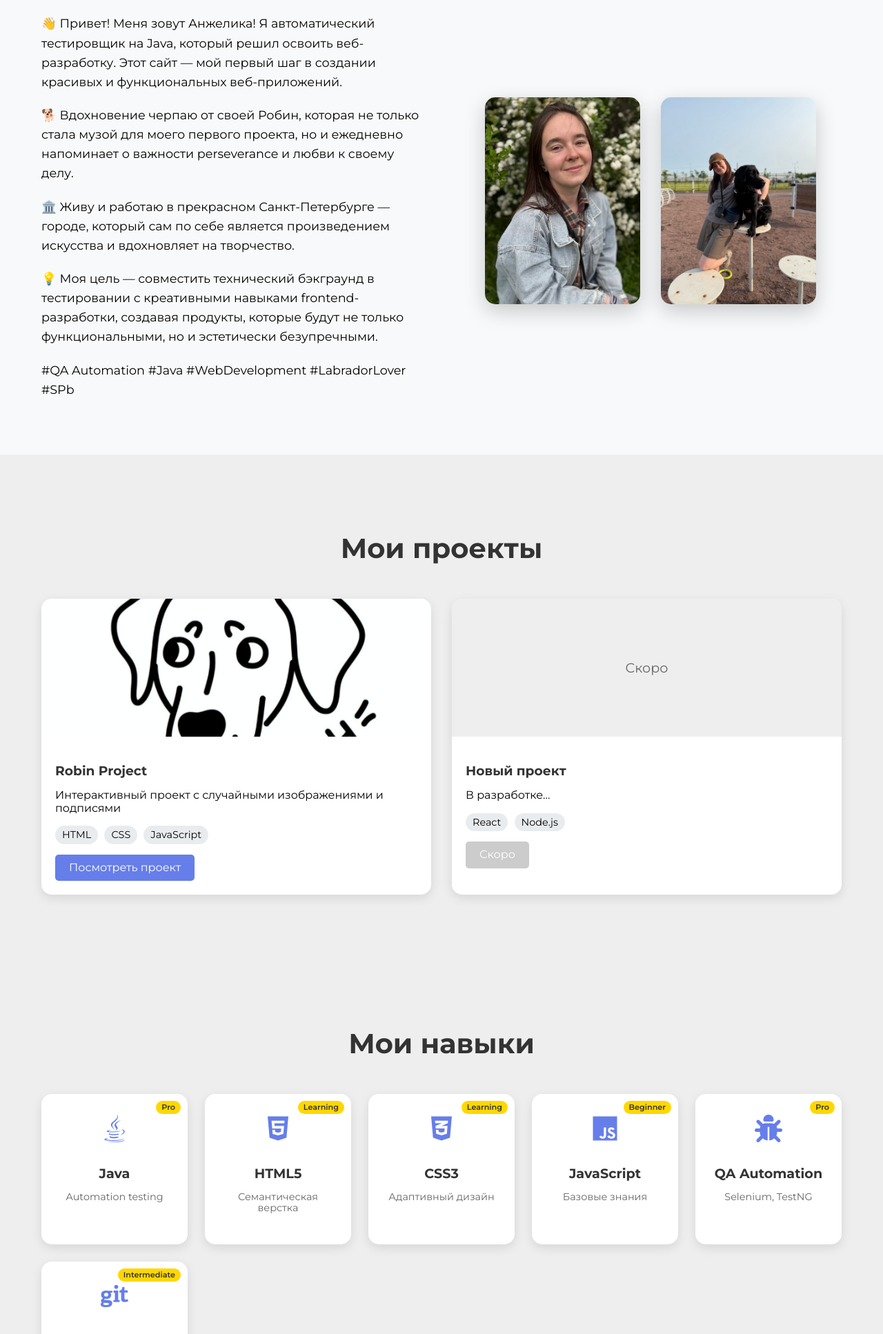
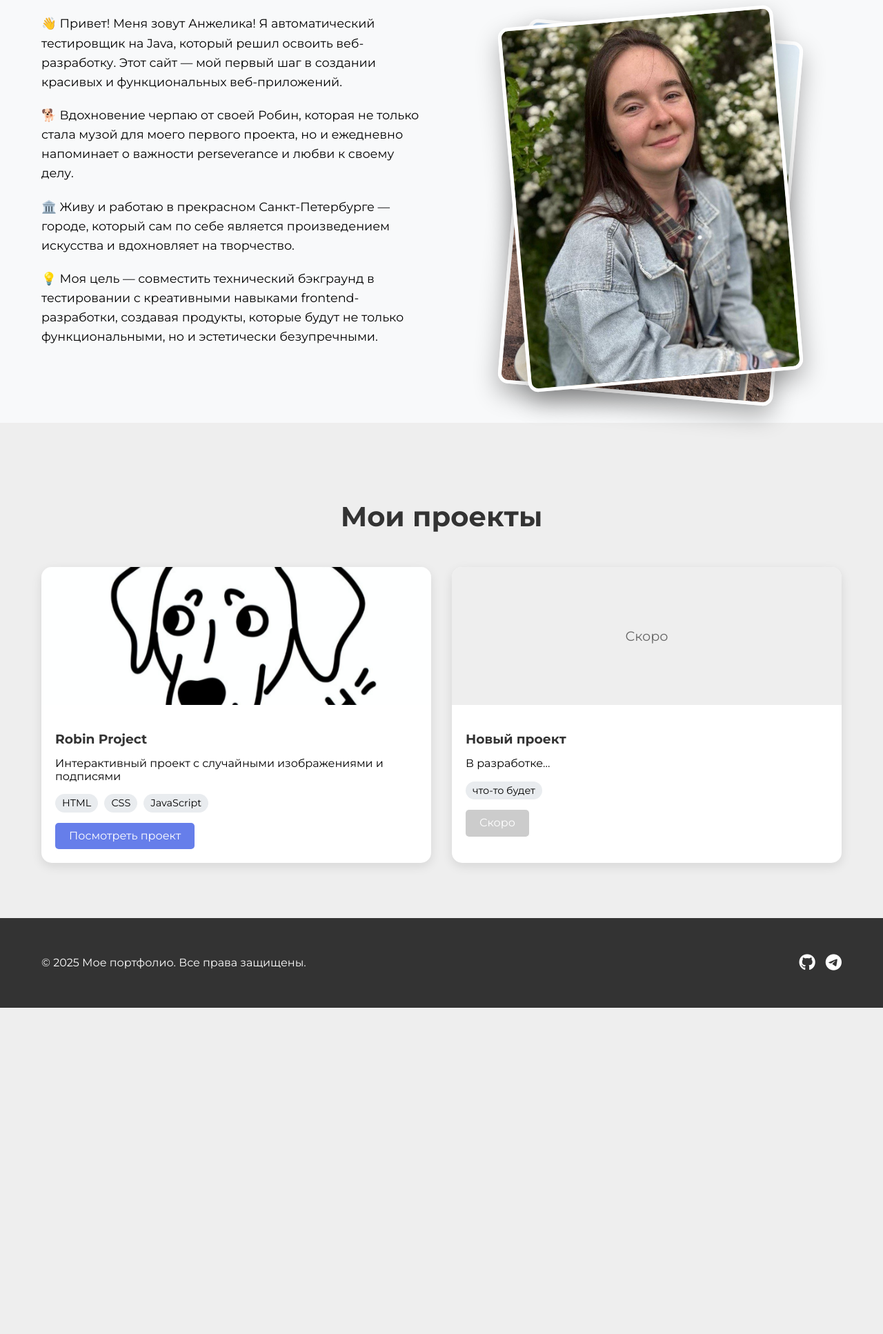
Before and after one commit to epnchnv/epnchnv.github.io, a plain HTML site: page index.html in a window 1280 px wide. Shown: the part 866-2800 px from the top of the page at 69% size. After the commit the page ends 2327 px from the top, so only its background shows below. Drawn offline with nearby package versions, Linux system fonts and the light colour scheme; a script that the page names is missing.

Commit message:
исправила стили для главной страницы

```diff
--- a/index.html
+++ b/index.html
@@ -50,9 +50,6 @@
               <a class="menu__list-link" href="#projects">Проекты</a>
             </li>
             <li class="menu__list-item">
-              <a class="menu__list-link" href="#skills">Навыки</a>
-            </li>
-            <li class="menu__list-item">
               <a class="menu__list-link" href="./robin-project.html">Robin Project</a>
             </li>
           </ul>
@@ -66,7 +63,7 @@
     <div class="container">
       <div class="hero__content">
         <h1 class="hero__title">Привет, я <span class="accent">Начинающий Разработчик</span></h1>
-        <p class="hero__subtitle">Создаю красивые и функциональные веб-сайты</p>
+        <p class="hero__subtitle">Хочу создавать красивые и функциональные веб-сайты</p>
         <a href="#projects" class="hero__button">Мои работы</a>
       </div>
     </div>
@@ -80,42 +77,26 @@
       <div class="about__text">
         <p>👋 Привет! Меня зовут Анжелика! Я автоматический тестировщик на Java, который решил освоить веб-разработку. Этот сайт — мой первый шаг в создании красивых и функциональных веб-приложений.</p>
 
-        <p>🐕 Вдохновение черпаю от своей  Робин, которая не только стала музой для моего первого проекта, но и ежедневно напоминает о важности perseverance и любви к своему делу.</p>
+        <p>🐕 Вдохновение черпаю от своей Робин, которая не только стала музой для моего первого проекта, но и ежедневно напоминает о важности perseverance и любви к своему делу.</p>
 
         <p>🏛️ Живу и работаю в прекрасном Санкт-Петербурге — городе, который сам по себе является произведением искусства и вдохновляет на творчество.</p>
 
         <p>💡 Моя цель — совместить технический бэкграунд в тестировании с креативными навыками frontend-разработки, создавая продукты, которые будут не только функциональными, но и эстетически безупречными.</p>
-
-        <div class="about__tags">
-          <span>#QA Automation</span>
-          <span>#Java</span>
-          <span>#WebDevelopment</span>
-          <span>#LabradorLover</span>
-          <span>#SPb</span>
-        </div>
       </div>
 
       <div class="about__photos">
-        <div class="photo-card__alternative">
-          <img src="image/this-me.jpeg" alt="Мое фото" onerror="this.src='image/logo.jpeg'">
-          <div class="photo-card__overlay">
-            <h3>Автоматический тестировщик</h3>
-            <p>Java • Selenium • TestNG</p>
+        <div class="photo-stack">
+          <div class="photo-item photo-1">
+            <img src="image/this-me.jpeg" alt="Мое фото">
           </div>
-        </div>
-
-        <div class="photo-card__alternative">
-          <img src="image/me-and-robin.jpeg" alt="Я и Робушек" onerror="this.src='image/logo.jpeg'">
-          <div class="photo-card__overlay">
-            <h3>Я и моя муза Робин</h3>
-            <p>Лабрадор • Девочка • 3 года</p>
+          <div class="photo-item photo-2">
+            <img src="image/me-and-robin.jpeg" alt="Я и Робушек">
           </div>
         </div>
       </div>
-      </div>
-    </div>
-  </div>
-</section>
+    </div> <!-- Закрываем about__content -->
+  </div> <!-- Закрываем container -->
+</section> <!-- Закрываем section -->
 
   <!-- Секция "Проекты" -->
   <section id="projects" class="projects">
@@ -146,8 +127,7 @@
             <h3>Новый проект</h3>
             <p>В разработке...</p>
             <div class="project__tags">
-              <span>React</span>
-              <span>Node.js</span>
+              <span>что-то будет</span>
             </div>
             <a href="#" class="project__link disabled">Скоро</a>
           </div>
@@ -156,50 +136,6 @@
     </div>
   </section>
 
-<!-- Секция "Навыки" -->
-<section id="skills" class="skills">
-  <div class="container">
-    <h2 class="section__title">Мои навыки</h2>
-    <div class="skills__grid">
-      <div class="skill__item">
-        <i class="fab fa-java"></i>
-        <h3>Java</h3>
-        <p>Automation testing</p>
-        <span class="skill-level">Pro</span>
-      </div>
-      <div class="skill__item">
-        <i class="fab fa-html5"></i>
-        <h3>HTML5</h3>
-        <p>Семантическая верстка</p>
-        <span class="skill-level">Learning</span>
-      </div>
-      <div class="skill__item">
-        <i class="fab fa-css3-alt"></i>
-        <h3>CSS3</h3>
-        <p>Адаптивный дизайн</p>
-        <span class="skill-level">Learning</span>
-      </div>
-      <div class="skill__item">
-        <i class="fab fa-js"></i>
-        <h3>JavaScript</h3>
-        <p>Базовые знания</p>
-        <span class="skill-level">Beginner</span>
-      </div>
-      <div class="skill__item">
-        <i class="fas fa-bug"></i>
-        <h3>QA Automation</h3>
-        <p>Selenium, TestNG</p>
-        <span class="skill-level">Pro</span>
-      </div>
-      <div class="skill__item">
-        <i class="fab fa-git"></i>
-        <h3>Git</h3>
-        <p>Контроль версий</p>
-        <span class="skill-level">Intermediate</span>
-      </div>
-    </div>
-  </div>
-</section>
 </div>
   <!-- Футер -->
   <footer class="footer">
--- a/styles/styles.css
+++ b/styles/styles.css
@@ -153,7 +153,7 @@ body {
   display: grid;
   grid-template-columns: 1fr 1fr;
   gap: 50px;
-  align-items: center;
+  align-items: start; /* Ключевое изменение! */
 }
 
 .about__text {
@@ -164,49 +164,124 @@ body {
 .about__text p {
   margin-bottom: 20px;
 }
-/* Стили для фото-карточек */
+
 .about__photos {
-  display: grid;
-  grid-template-columns: repeat(2, 1fr);
-  gap: 30px;
+  position: relative;
+  /* height: 450px;  Лучше удалить или заменить на min-height */
+  width: 100%;
   max-width: 500px;
   margin: 0 auto;
+  min-height: 530px; /* Добавьте это, если используете Способ 2 */
 }
 
-/* Альтернатива: выдвигающиеся карточки */
-.photo-card__alternative {
+.photo-stack {
   position: relative;
-  height: 300px;
+  width: 100%;
+  height: 100%;
+}
+
+.photo-item {
+  position: absolute;
+  width: 400px; /* Фиксированная ширина для вертикальных фото */
+  height: 530px; /* Фиксированная высота для вертикальных фото */
   border-radius: 15px;
   overflow: hidden;
-  box-shadow: 0 10px 30px rgba(0,0,0,0.2);
+  box-shadow: 0 15px 35px rgba(0, 0, 0, 0.3);
+  transition: all 0.5s ease;
+  border: 5px solid white;
 }
 
-.photo-card__alternative img {
+.photo-item img {
   width: 100%;
   height: 100%;
   object-fit: cover;
-  transition: transform 0.3s ease;
+  transition: transform 0.5s ease;
 }
 
-.photo-card__overlay {
-  position: absolute;
-  bottom: 0;
-  left: 0;
-  right: 0;
-  background: linear-gradient(transparent, rgba(0,0,0,0.8));
-  padding: 20px;
-  color: white;
-  transform: translateY(100%);
-  transition: transform 0.3s ease;
+.photo-1 {
+  top: 20px;
+  left: 50%;
+  transform: translateX(-50%) rotate(-5deg);
+  z-index: 2;
 }
 
-.photo-card__alternative:hover img {
-  transform: scale(1.1);
+.photo-2 {
+  top: 40px;
+  left: 50%;
+  transform: translateX(-50%) rotate(5deg);
+  z-index: 1;
 }
 
-.photo-card__alternative:hover .photo-card__overlay {
-  transform: translateY(0);
+/* Эффект при наведении - фото меняются местами */
+.photo-stack:hover .photo-1 {
+  transform: translateX(-50%) rotate(5deg) translateY(30px);
+  z-index: 2; /* Первое фото уходит вниз */
+}
+
+.photo-stack:hover .photo-2 {
+  transform: translateX(-50%) rotate(-5deg) translateY(-30px);
+  z-index: 3; /* Второе фото поднимается наверх */
+}
+
+.photo-stack:hover .photo-item img {
+  transform: scale(1.05);
+}
+
+/* Стили для запасного изображения */
+.photo-item img[src="image/logo.jpeg"] {
+  object-fit: contain;
+  padding: 20px;
+  background-color: #e0e0e0;
+}
+
+/* Адаптивность для мобильных устройств */
+@media (max-width: 768px) {
+  .about__photos {
+      height: 400px;
+      max-width: 400px;
+  }
+
+  .photo-item {
+      width: 240px;
+      height: 320px;
+  }
+
+  .container {
+      padding: 20px;
+  }
+
+  h1 {
+      font-size: 1.8rem;
+  }
+}
+
+@media (max-width: 480px) {
+  .about__photos {
+      height: 350px;
+      max-width: 320px;
+  }
+
+  .photo-item {
+      width: 200px;
+      height: 280px;
+  }
+
+  .photo-1 {
+      transform: translateX(-50%) rotate(-3deg);
+  }
+
+  .photo-2 {
+      transform: translateX(-50%) rotate(3deg);
+  }
+
+  .photo-stack:hover .photo-1 {
+      transform: translateX(-55%) rotate(-5deg) translateY(-10px);
+  }
+
+  .photo-stack:hover .photo-2 {
+      transform: translateX(-45%) rotate(5deg) translateY(10px);
+  }
+
 }
 
 
```
Also changed, not shown: 1 other file.
